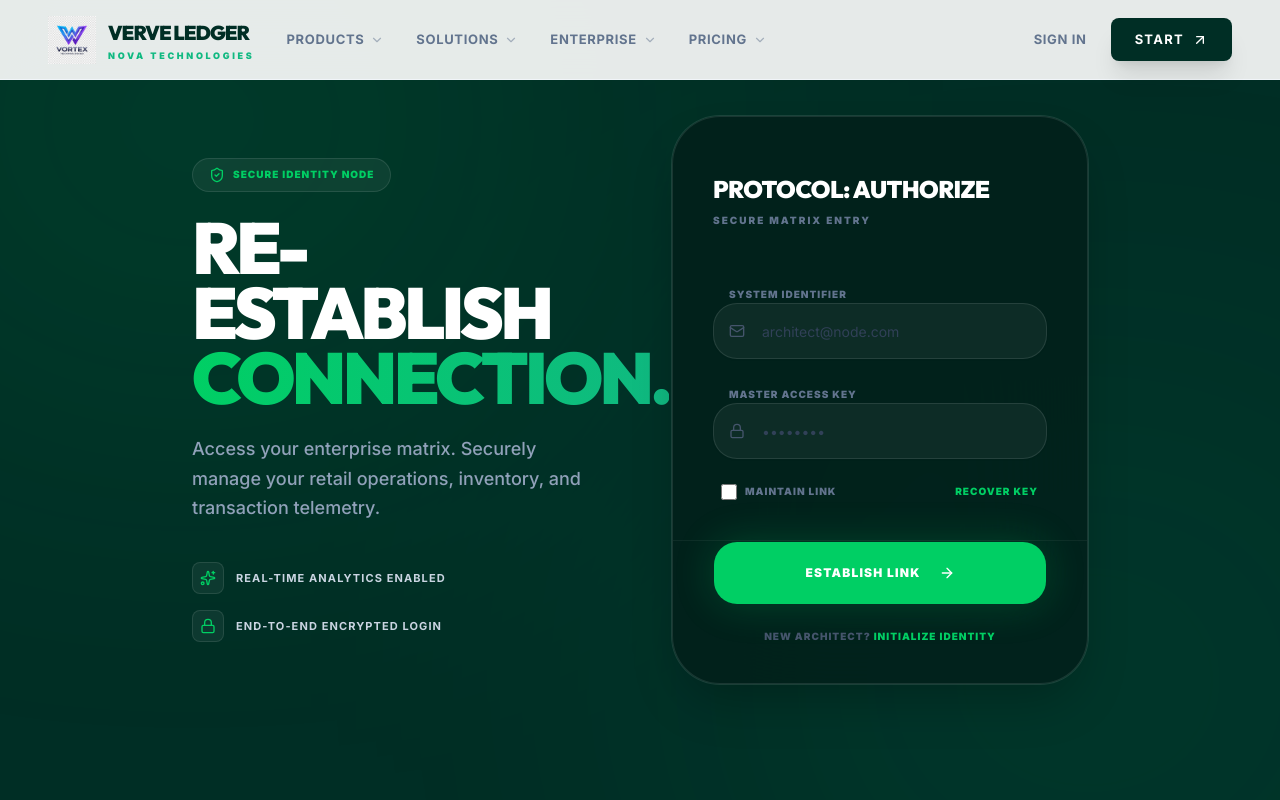
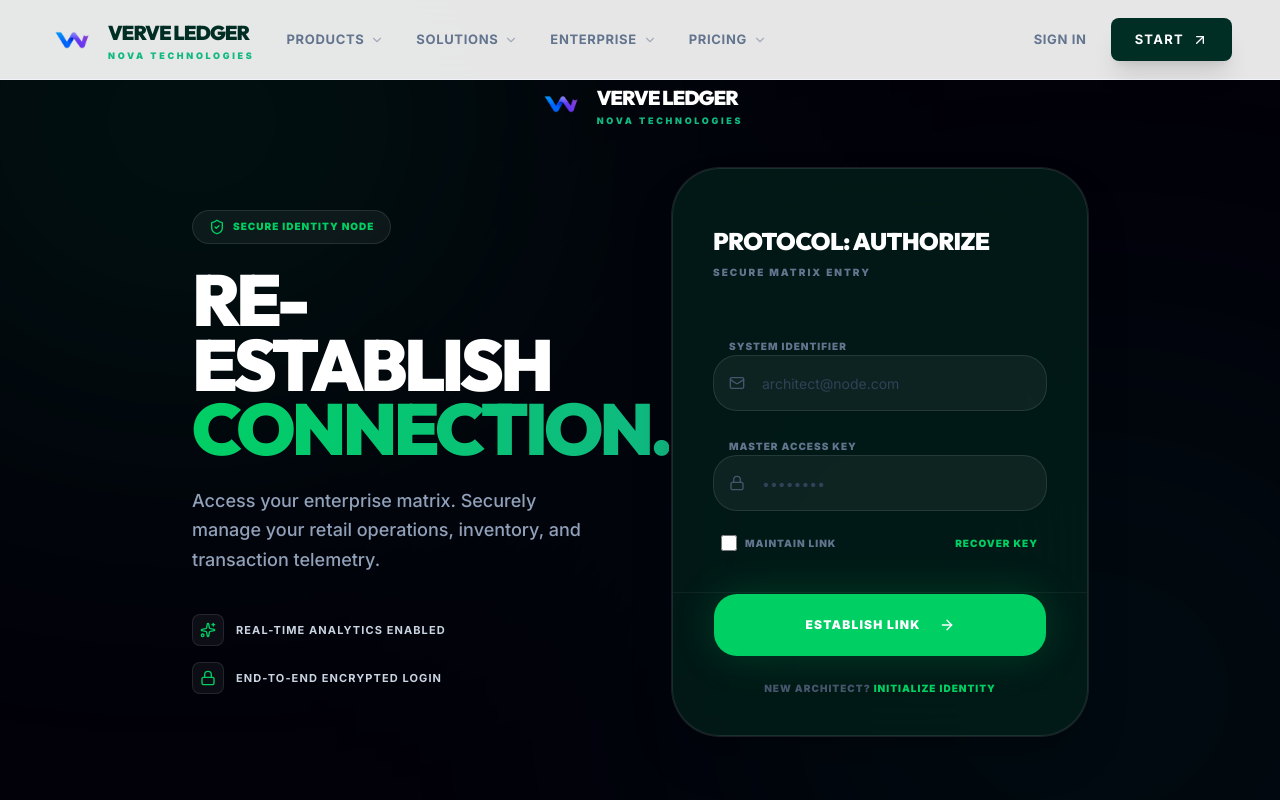
Before and after one commit to puneetkushwaha/verve-Ledger, a Next.js app: page /login in a window 1280 px wide. Shown: the top 800 px of the page. Built offline with nearby package versions, Linux system fonts and the light colour scheme.

Commit message:
feat: replace logo with new W logo across all pages

```diff
--- a/src/app/(authenticated)/layout.tsx
+++ b/src/app/(authenticated)/layout.tsx
@@ -2,6 +2,7 @@
 
 import { useState, useEffect } from "react";
 import Link from "next/link";
+import Image from "next/image";
 import { usePathname, useRouter } from "next/navigation";
 import {
   LayoutDashboard,
@@ -103,8 +104,8 @@ export default function DashboardLayout({
       )}>
         <div className={cn("p-8 flex items-center h-28 shrink-0", isSidebarCollapsed ? "justify-center" : "justify-between")}>
           <Link href="/dashboard" className="flex items-center gap-3 group overflow-hidden">
-            <div className="w-10 h-10 shrink-0 bg-gradient-to-br from-[#00CF64] to-[#10B981] rounded-xl flex items-center justify-center text-white shadow-xl group-hover:scale-110 transition-all">
-              <Package className="w-6 h-6" />
+            <div className="w-10 h-10 shrink-0 bg-white/5 border border-white/10 rounded-xl flex items-center justify-center shadow-xl group-hover:scale-110 transition-all p-1.5">
+              <Image src="/w-logo.png" alt="Verve Logo" width={28} height={28} className="object-contain" unoptimized />
             </div>
             {!isSidebarCollapsed && (
               <span className="text-xl font-black font-outfit tracking-tighter text-white uppercase hidden lg:block whitespace-nowrap">
--- a/src/app/(public)/login/page.tsx
+++ b/src/app/(public)/login/page.tsx
@@ -9,6 +9,7 @@ import { Input } from "@/components/ui/input";
 import { Card, CardContent, CardHeader, CardTitle, CardFooter } from "@/components/ui/card";
 import { toast } from "sonner";
 import Link from "next/link";
+import { BrandLogo } from "@/components/layout/BrandLogo";
 
 export default function LoginPage() {
   const [email, setEmail] = useState("");
@@ -42,11 +43,16 @@ export default function LoginPage() {
   };
 
   return (
-    <div className="min-h-screen bg-[#002E25] text-white selection:bg-[#00CF64]/30 overflow-hidden relative flex items-center justify-center py-20 px-6">
+    <div className="min-h-screen bg-[#02010a] text-white selection:bg-[#00CF64]/30 overflow-hidden relative flex flex-col items-center justify-center py-20 px-6">
       {/* Background Glows */}
       <div className="absolute top-0 left-0 w-full h-full pointer-events-none opacity-20">
         <div className="absolute top-[-10%] left-[-10%] w-[50%] h-[50%] bg-[#00CF64] blur-[200px] rounded-full animate-pulse" />
         <div className="absolute bottom-[-10%] right-[-10%] w-[50%] h-[50%] bg-[#10B981] blur-[200px] rounded-full animate-pulse delay-1000" />
+      </div>
+
+      {/* Top Logo */}
+      <div className="relative z-10 mb-10">
+        <BrandLogo dark={false} showSubtext={true} />
       </div>
 
       <div className="max-w-4xl w-full grid lg:grid-cols-2 gap-16 items-center relative z-10 animate-slide-up">
--- a/src/app/(public)/signup/page.tsx
+++ b/src/app/(public)/signup/page.tsx
@@ -8,6 +8,7 @@ import { Button } from "@/components/ui/button";
 import { Input } from "@/components/ui/input";
 import { Card, CardContent, CardHeader, CardTitle, CardFooter } from "@/components/ui/card";
 import { toast } from "sonner";
+import { BrandLogo } from "@/components/layout/BrandLogo";
 
 export default function SignupPage() {
   const [formData, setFormData] = useState({
@@ -46,11 +47,16 @@ export default function SignupPage() {
   };
 
   return (
-    <div className="min-h-screen bg-[#002E25] text-white selection:bg-[#00CF64]/30 overflow-hidden relative flex items-center justify-center py-20 px-6">
+    <div className="min-h-screen bg-[#02010a] text-white selection:bg-[#00CF64]/30 overflow-hidden relative flex flex-col items-center justify-center py-20 px-6">
       {/* Background Glows */}
       <div className="absolute top-0 left-0 w-full h-full pointer-events-none opacity-20">
         <div className="absolute top-[-10%] left-[-10%] w-[50%] h-[50%] bg-[#00CF64] blur-[200px] rounded-full animate-pulse" />
         <div className="absolute bottom-[-10%] right-[-10%] w-[50%] h-[50%] bg-[#10B981] blur-[200px] rounded-full animate-pulse delay-1000" />
+      </div>
+
+      {/* Top Logo */}
+      <div className="relative z-10 mb-10">
+        <BrandLogo dark={false} showSubtext={true} />
       </div>
 
       <div className="max-w-4xl w-full grid lg:grid-cols-2 gap-16 items-center relative z-10 animate-slide-up">
--- a/src/components/layout/BrandLogo.tsx
+++ b/src/components/layout/BrandLogo.tsx
@@ -5,7 +5,7 @@ import { cn } from "@/lib/utils";
 export const VerveLogo = ({ className }: { className?: string }) => (
   <div className={cn("relative w-10 h-10 md:w-12 md:h-12 flex items-center justify-center", className)}>
     <Image
-      src="/main-logo.png"
+      src="/w-logo.png"
       alt="Verve Ledger Logo"
       width={48}
       height={48}
@@ -15,12 +15,23 @@ export const VerveLogo = ({ className }: { className?: string }) => (
   </div>
 );
 
-export function BrandLogo({ showSubtext = true, className }: { showSubtext?: boolean, className?: string }) {
+export function BrandLogo({
+  showSubtext = true,
+  className,
+  dark = true
+}: {
+  showSubtext?: boolean,
+  className?: string,
+  dark?: boolean
+}) {
   return (
     <Link className={cn("flex items-center gap-2 md:gap-3 group", className)} href="/">
       <VerveLogo className="group-hover:scale-110 transition-transform shrink-0" />
       <div className="flex flex-col leading-none">
-        <span className="text-base md:text-xl font-black tracking-tighter text-[#002E25] uppercase font-outfit">Verve Ledger</span>
+        <span className={cn(
+          "text-base md:text-xl font-black tracking-tighter uppercase font-outfit",
+          dark ? "text-[#002E25]" : "text-white"
+        )}>Verve Ledger</span>
         {showSubtext && (
           <span className="text-[7px] md:text-[9px] font-black text-[#10B981] tracking-[0.2em] md:tracking-[0.3em] uppercase mt-0.5 md:mt-1">
             Nova Technologies
```
Also changed, not shown: public/w-logo.png (added).
